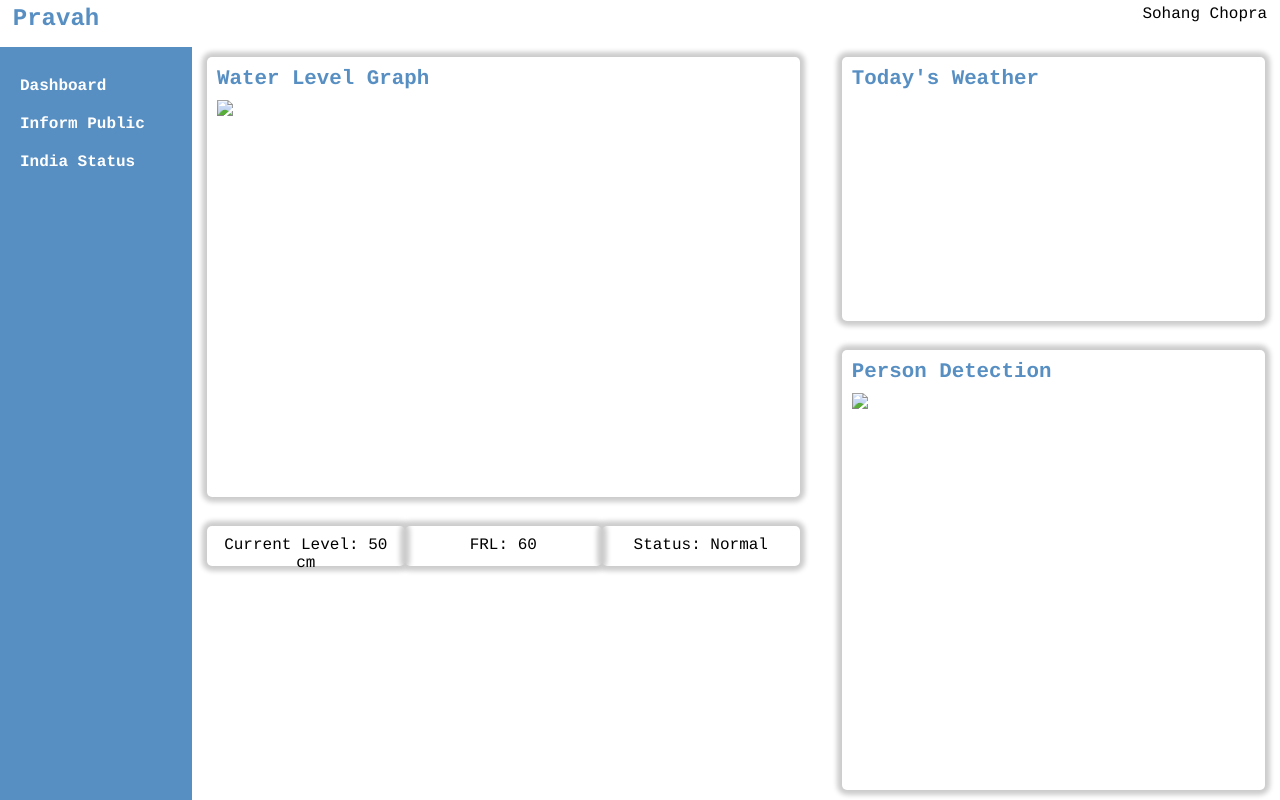
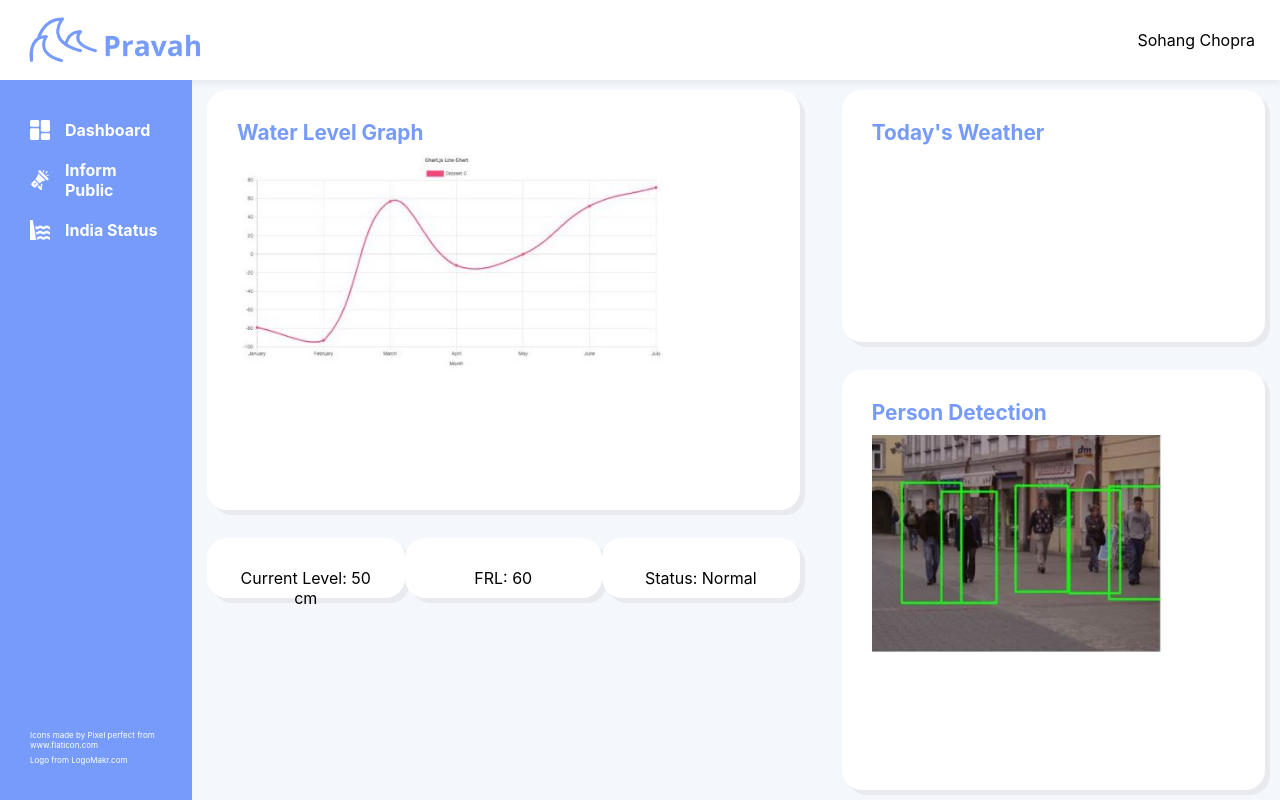
Before and after one commit to dev-tronifier/flood-warning-system, a plain HTML site: page templates/index.html in a window 1280 px wide. Drawn offline with Linux system fonts and the light colour scheme; files that its build step writes are made by us from their sources.

Commit message:
Changes in UI

```diff
--- a/static/css/style.css
+++ b/static/css/style.css
@@ -1,12 +1,16 @@
-* {
+*,
+*::before,
+*::after {
+  box-sizing: inherit;
+  margin: 0;
   padding: 0;
-  margin: 0;
 }
 
-html, body {
+html,body {
   width: 100%;
   height: 100%;
-  --denim-blue: #588fc3;
+  box-sizing: border-box;
+  --denim-blue: #769bfa;
 }
 
 h1 {
@@ -15,39 +19,81 @@ h1 {
 }
 
 body {
+  font-family: -apple-system, BlinkMacSystemFont, 'Segoe UI', Roboto, Oxygen, Ubuntu, Cantarell, 'Open Sans', 'Helvetica Neue', sans-serif, arial, helvectica;
+  background-color: #f4f7fc;
   display: grid;
   grid-template-rows: auto minmax(0,1fr);
   grid-template-columns: 15% minmax(0,1fr);
   grid-template-areas:
     "header header"
     "nav    main";
-  font-family: courier, arial, helvectica;
+
 }
 
 header {
-  grid-area: header;          /* in body */
+  grid-area: header;         /* in body */
+  width: 100%;
+  height: 80px;
+  padding: 30px 25px;
+  background-color: #fff;
+  box-shadow: 0 4px 5px 0 rgba(0,0,0,0.05);
   display: flex;
+  align-items: center;
   justify-content: space-between;
-  padding: 5px 1%;
+
+}
+
+#logo {
+  width: 180px;
+  height: 54px;
 }
 
 header h1 {
-  font-size: 1.5rem;
+  font-size: 1rem;
 }
 
 nav {
   grid-area: nav;             /* in body */
   display: flex;
   flex-direction: column;
-  padding: 20px;
+  justify-content: space-between;
+  padding: 30px;
   background-color: var(--denim-blue);
 }
+
+.nav__links {
+  display: flex;
+  flex-direction: column;
+  font-weight: bold;
+}
+
+.nav__item {
+  display: flex;
+  align-items: center;
+}
+
+.nav__item-icon {
+  height: 20px;
+  width: 20px;
+  margin-right: 15px;
+}
+
+.nav__credit-text {
+  font-size: 8px;
+  color: #ffffff;
+  margin-bottom: 5px;
+}
+
 
 nav a {
   margin: 10px 0;
   color: white;
   text-decoration: none;      /* remove underline */
-  font-weight: bold;
+  font-weight: inherit;
+}
+
+nav a:hover {
+  text-decoration: underline;
 }
 
 main {
@@ -64,9 +110,10 @@ main {
 }
 
 .box {
-  box-shadow: 0 0 5px 5px #ccc;
-  border-radius: 5px;
-  padding: 10px;
+  background-color: #fff;
+  box-shadow: 5px 5px 0 0 rgba(0,0,0,0.05);
+  border-radius: 20px;
+  padding: 30px;
 }
 
 .box h1 {
@@ -88,8 +135,8 @@ main {
 }
 
 #water-level-info p {         /* information boxes */
-  width: 200px;
-  height: 20px;
+  width: 250px;
+  height: 50px;
   text-align: center;
 }
 
--- a/templates/index.html
+++ b/templates/index.html
@@ -4,26 +4,52 @@
   <meta charset="utf-8">
   <title>Flood Warning System</title>
   <link rel="stylesheet" href="https://cdnjs.cloudflare.com/ajax/libs/font-awesome/5.15.1/css/all.min.css">
-  <link rel="stylesheet" href="css/style.css">
-  <link rel="icon" href="img/logo.jpg">
+  <link rel="stylesheet" href="../static/css/style.css">
+  <link rel="icon" href="../static/images/tab-logo.png">
 </head>
 
 <body>
+
   <header>
-    <h1 id="logo">Pravah</h1>
+    <img src="../static/images/logo-purple.png" id="logo">
     <p id="user-name">Sohang Chopra</p>
   </header>
 
   <nav>
-    <a href="#">Dashboard</a>
-    <a href="#">Inform Public</a>
-    <a href="#">India Status</a>
+    <div class="nav__links">
+      <a href="#">
+        <div class="nav__item">
+        <img class="nav__item-icon" src="../static/images/icons/dashboard.svg">
+        <p class="nav__item-label">Dashboard</p>
+        </div>
+        </a>
+
+        <a href="#">
+          <div class="nav__item">
+          <img class="nav__item-icon" src="../static/images/icons/infrom_public.svg">
+          <p class="nav__item-label">Inform Public</p>
+          </div>
+          </a>
+
+          <a href="#">
+            <div class="nav__item">
+            <img class="nav__item-icon" src="../static/images/icons/india_status.png">
+            <p class="nav__item-label">India Status</p>
+            </div>
+            </a>
+    </div>
+
+    <div class="nav__credit">
+      <p class="nav__credit-text">Icons made by <a href="https://www.flaticon.com/authors/pixel-perfect" title="Pixel perfect">Pixel perfect</a> from <a href="https://www.flaticon.com/" title="Flaticon"> www.flaticon.com</a></p>
+      <p class="nav__credit-text">Logo from <a href="https://www.logomakr.com" >LogoMakr.com</a></p>
+    </div>
   </nav>
 
   <main>
+
     <section id="water-level-graph" class="box">
       <h1>Water Level Graph</h1>
-      <img src="img/water-level-graph.jpg">
+      <img src="../static/images/water-level-graph.jpg">
     </section>
 
     <section id="water-level-info">
@@ -38,7 +64,7 @@
 
     <section id="person-detection" class="box">
       <h1>Person Detection</h1>
-      <img src="img/person-detection.jpg">
+      <img src="../static/images/person-detection.jpg">
     </section>
   </main>
 </body>
```
Also changed, not shown: static/images/icons/dashboard.svg (added), static/images/icons/india_status.png (added), static/images/icons/infrom_public.svg (added), static/images/icons/user-icon.png (added), static/images/logo-purple.png (added), static/images/logo.JPG (deleted), static/images/logo.png (added), static/images/tab-logo.png (added).
